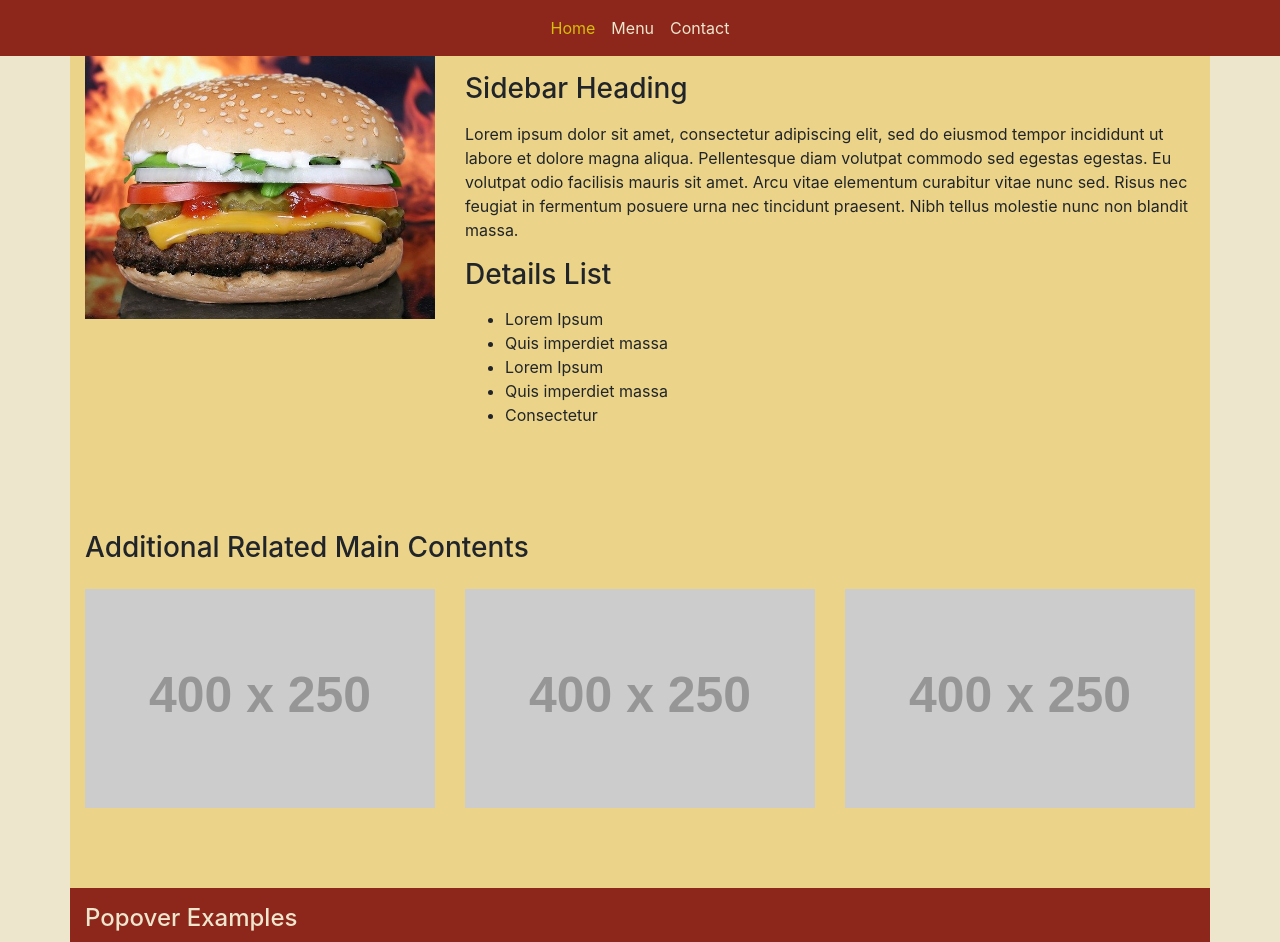
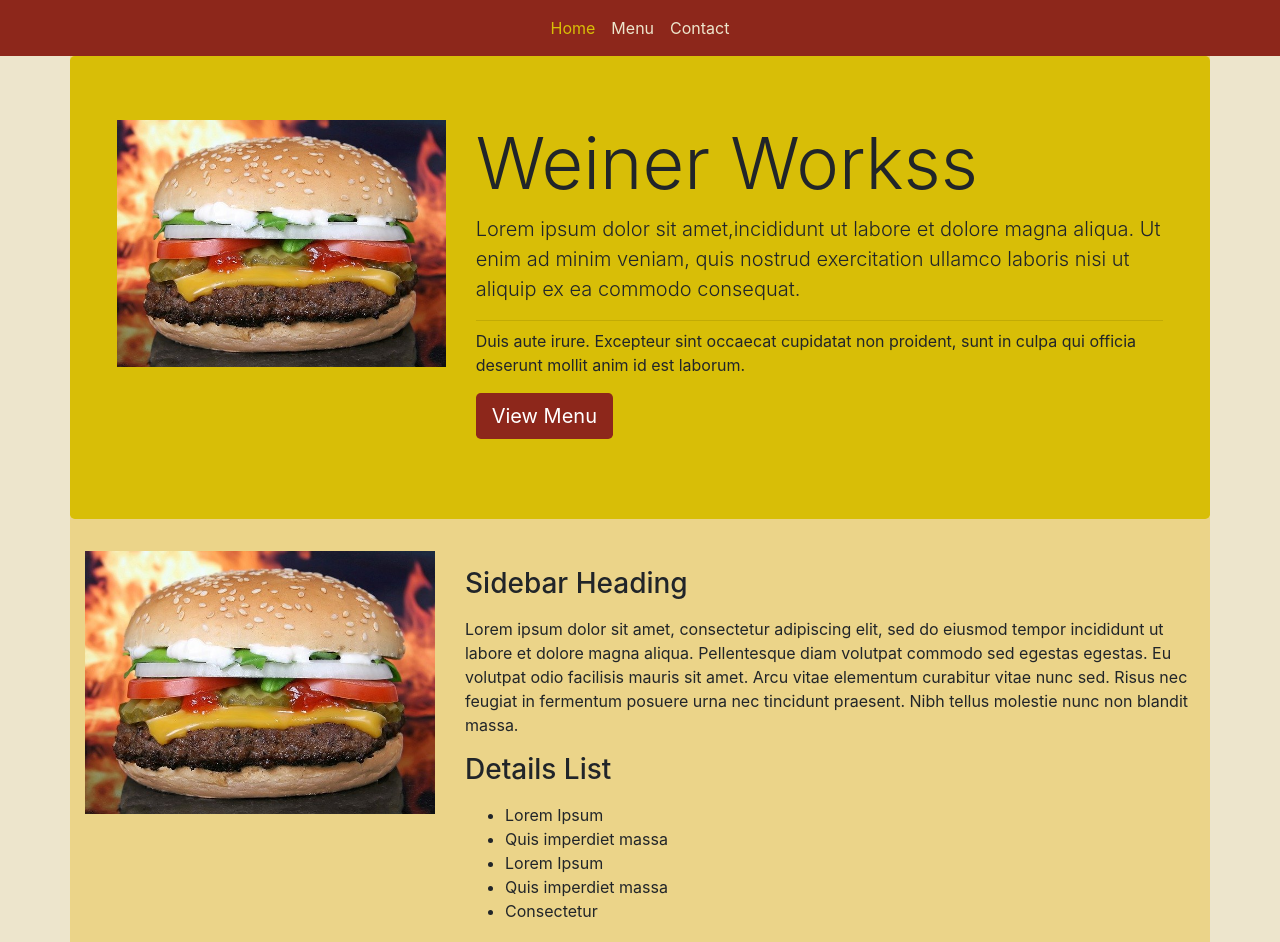
Before and after one commit to ProfVandermeer/bootstrap-demo, a website: page app/index.html in a window 1280 px wide. Shown: the top 942 px of the page. Drawn offline with Linux system fonts and the light colour scheme; placeholder pictures from the web are drawn by us.

Commit message:
Added jumbotron.

```diff
--- a/app/index.html
+++ b/app/index.html
@@ -33,6 +33,21 @@
 <!-- Main page content - the container -->
   <main class="container">
   <!-- Row -->
+
+      <section class="jumbotron row">
+        <div class="col-sm-12 col-lg-4">
+          <img class="img-fluid" src="../media/hamburger.jpg" alt="Cheeseburger">
+        </div>
+        <div class="col-sm-12 col-lg-8">
+          <h1 class="display-3">Weiner Workss</h1>
+          <p class="lead">Lorem ipsum dolor sit amet,incididunt ut labore et dolore magna aliqua. Ut enim ad minim veniam, quis nostrud exercitation ullamco laboris nisi ut aliquip ex ea commodo consequat.</p>
+          <hr class="my-2">
+          <p>Duis aute irure. Excepteur sint occaecat cupidatat non proident, sunt in culpa qui officia deserunt mollit anim id est laborum.</p>
+          <p class="lead">
+            <a class="btn btn-primary btn-lg" href="#!" role="button">View Menu</a>
+          </p>
+        </div>
+    </section>
   <section class="row">
     <article class="col-md-12 col-lg-4">
       <img class="img-fluid" src="../media/hamburger.jpg" alt="Cheeseburger">
--- a/app/scss/styles.scss
+++ b/app/scss/styles.scss
@@ -19,6 +19,19 @@ $ww_honeymustard: #EBD489;
 
 
 // ***********************************************Custom CSS
+//Jumbotron Styles
+.jumbotron {
+  background: $ww_mustard;
+}
+.btn-primary {
+  background: $ww_ketchup;
+  border: none;
+}
+.btn-primary:hover {
+  background: $ww_mayo;
+  color: $ww_ketchup;
+}
+
 // ****************************mixin examples
 // Example 2 with optional parameter (color)
   @mixin colorCenter ($color) {
```
Also changed, not shown: app/css/styles.css.
